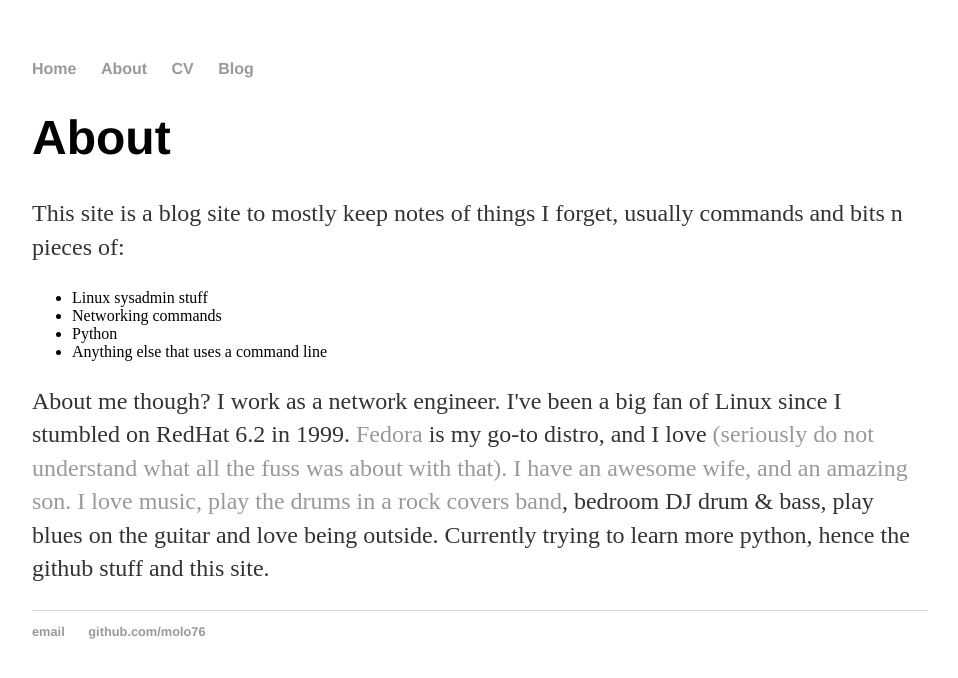
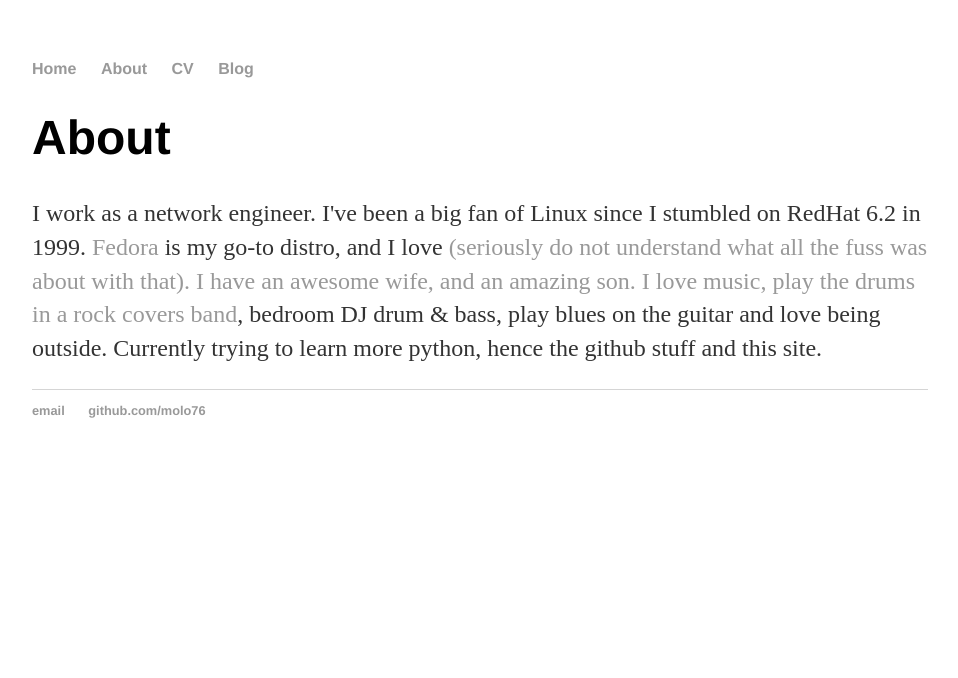
Before and after one commit to molo76/molo76.github.io, a Jekyll site: the page built from about/index.html, in a window 1280 px wide. Shown: the top 678 px of the page, without its empty margins (160-1118 px from the left). Built offline with Jekyll 4.4.1, drawn with Linux system fonts in a browser that asks for light colours.

Commit message:
ammended main index and about pages

```diff
--- a/about/index.html
+++ b/about/index.html
@@ -4,13 +4,6 @@
 ---
 <div class="blurb">
       		  <h1>{{ page.title }}</h1>
-<p>This site is a blog site to mostly keep notes of things I forget, usually commands and bits n pieces of:</p>
-<ul>
- <li>Linux sysadmin stuff</li>
- <li>Networking commands</li>
- <li>Python</li>
- <li>Anything else that uses a command line</li>
-</ul>
 <p>
-About me though? I work as a network engineer. I've been a big fan of Linux since I stumbled on RedHat 6.2 in 1999. <a href="http://fedoraproject.org/">Fedora</a> is my go-to distro, and I love <a href="https://www.gnome.org/gnome-3/"Gnome3</a> (seriously do not understand what all the fuss was about with that). I have an awesome wife, and an amazing son. I love music, play the drums in a <a href="http://www.octanspring.co.uk">rock covers band</a>, bedroom DJ drum & bass, play blues on the guitar and love being outside. Currently trying to learn more python, hence the github stuff and this site.</p>
+I work as a network engineer. I've been a big fan of Linux since I stumbled on RedHat 6.2 in 1999. <a href="http://fedoraproject.org/">Fedora</a> is my go-to distro, and I love <a href="https://www.gnome.org/gnome-3/"Gnome3</a> (seriously do not understand what all the fuss was about with that). I have an awesome wife, and an amazing son. I love music, play the drums in a <a href="http://www.octanspring.co.uk">rock covers band</a>, bedroom DJ drum & bass, play blues on the guitar and love being outside. Currently trying to learn more python, hence the github stuff and this site.</p>
 </div><!-- /.blurb -->
```
Also changed, not shown: index.html (+8 -1 lines).
